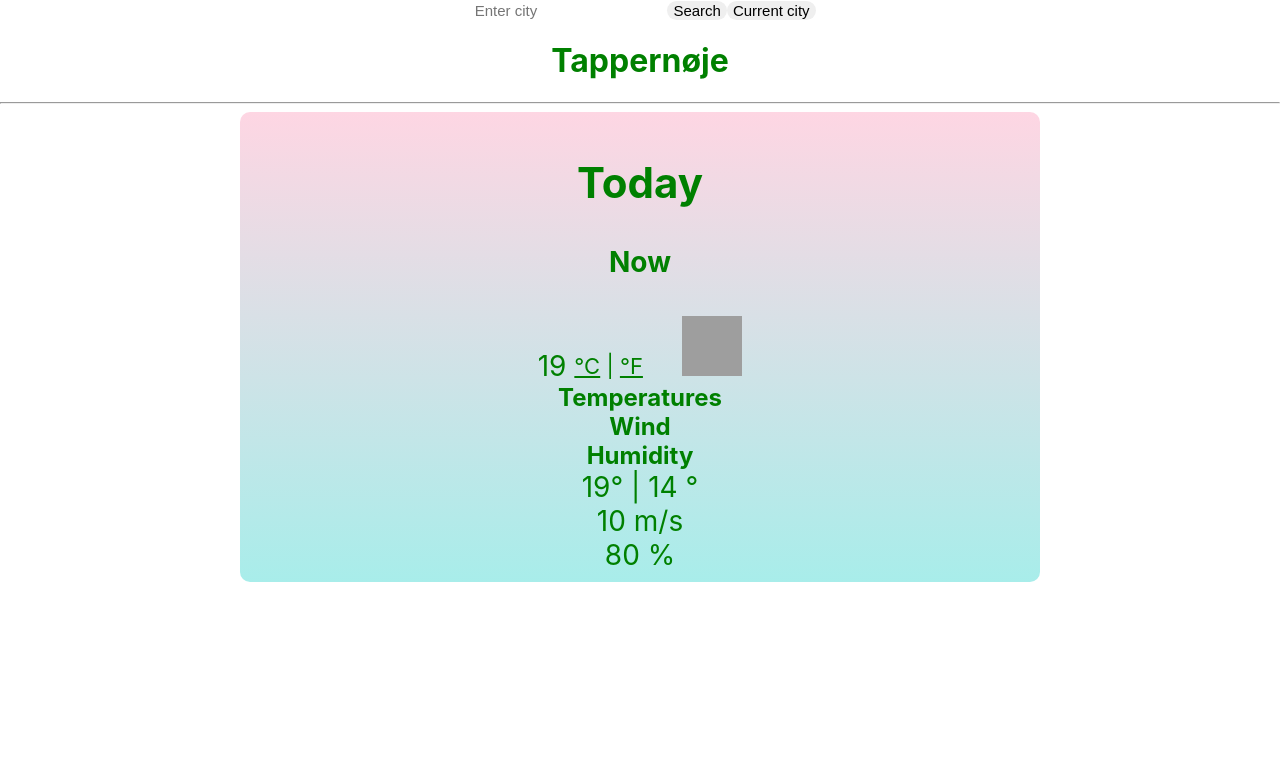
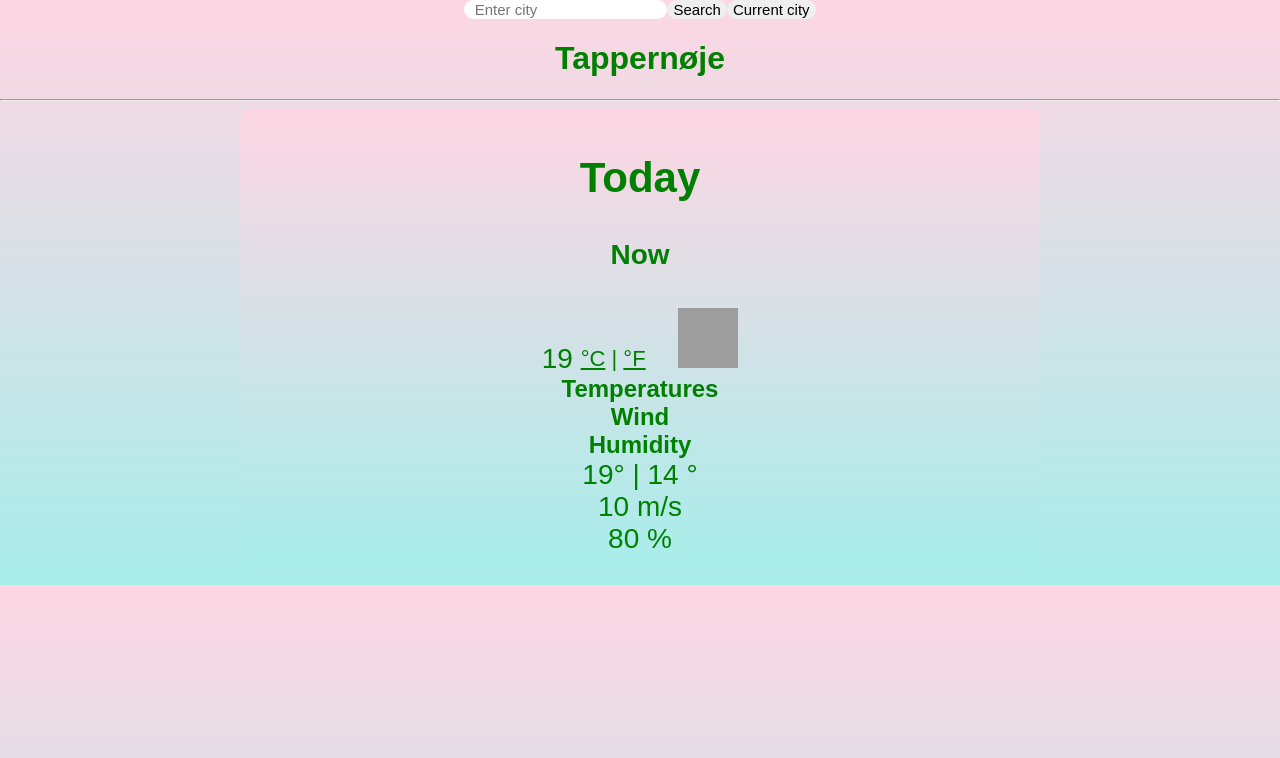
Before and after one commit to emiliews/weather-react-app, a React (Create React App) app: page / in a window 1280 px wide. Shown: the top 758 px of the page. Built offline with nearby package versions, Linux system fonts and the light colour scheme; grey boxes are pictures that could not be loaded.

Commit message:
Added App.css

```diff
--- a/package.json
+++ b/package.json
@@ -6,6 +6,7 @@
     "@testing-library/jest-dom": "^4.2.4",
     "@testing-library/react": "^9.5.0",
     "@testing-library/user-event": "^7.2.1",
+    "bootstrap": "^4.5.3",
     "react": "^16.14.0",
     "react-dom": "^16.14.0",
     "react-scripts": "3.4.3"
--- a/src/App.css
+++ b/src/App.css
@@ -1,5 +1,10 @@
 .App {
+  font-family: sans-serif;
   text-align: center;
+}
+
+body {
+  background-image: linear-gradient(to top, #a8edea 0%, #fed6e3 100%);
 }
 
 .App-logo {
--- a/src/App.js
+++ b/src/App.js
@@ -1,4 +1,5 @@
 import React from 'react';
+
 
 import './App.css';
 import Box from './Box';
```
Also changed, not shown: 1 other file (tests, documents, lock files or other folders).
